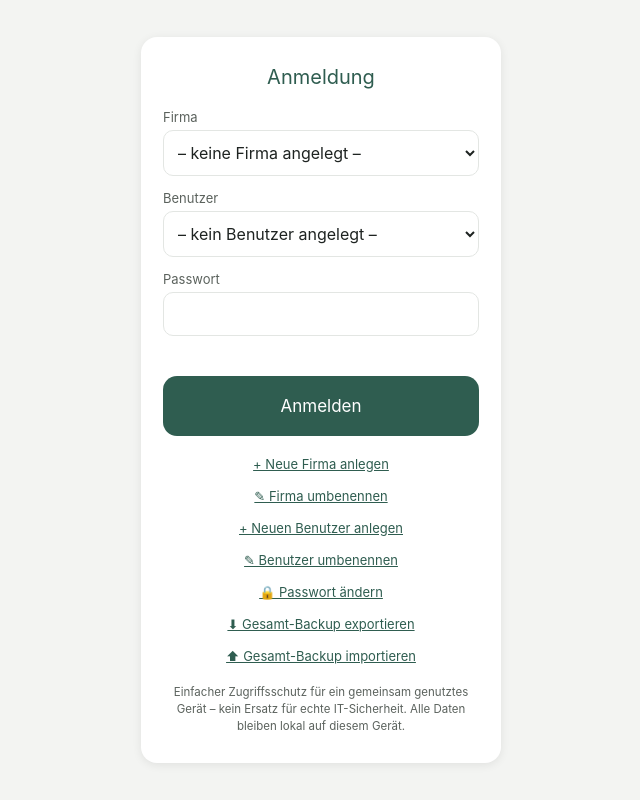
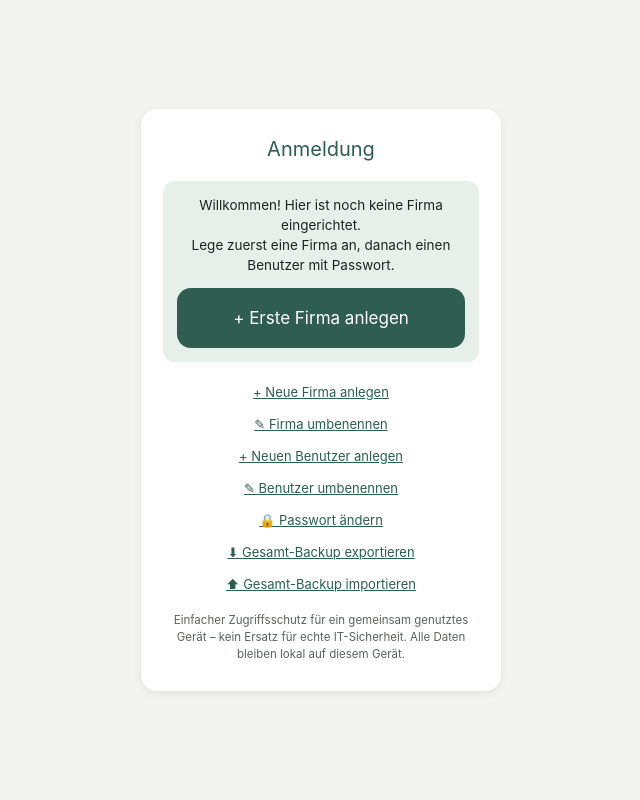
Before and after one commit to rothuwe-bot/zeiterfassung, a plain HTML site: page index.html in a window 1280 px wide. Shown: the whole page, without its empty margins (319-959 px from the left). Drawn offline with Linux system fonts and the light colour scheme.

Commit message:
Add files via upload

```diff
--- a/index.html
+++ b/index.html
@@ -154,6 +154,19 @@
   .login-screen button {
     font-weight: 400;
   }
+  .login-onboarding {
+    margin-bottom: 18px;
+    padding: 14px;
+    background: var(--accent-soft);
+    border-radius: 12px;
+  }
+  .login-onboarding p {
+    margin: 0 0 12px;
+    font-size: 13.5px;
+    line-height: 1.5;
+    color: var(--ink);
+    text-align: center;
+  }
   main {
     padding: 14px 14px 40px;
     display: grid;
@@ -563,6 +576,13 @@
 <div id="loginScreen" class="login-screen">
   <div class="login-box">
     <h1 class="login-title">Anmeldung</h1>
+
+    <div id="loginOnboarding" class="login-onboarding" style="display:none;">
+      <p>Willkommen! Hier ist noch keine Firma eingerichtet.<br>Lege zuerst eine Firma an, danach einen Benutzer mit Passwort.</p>
+      <button class="btn-big btn-kommen" id="btnOnboardingNewCompany" type="button" style="width:100%;">+ Erste Firma anlegen</button>
+    </div>
+
+    <div id="loginFormWrap">
       <div class="login-field">
         <label for="loginCompanySelect">Firma</label>
         <select id="loginCompanySelect"></select>
@@ -577,6 +597,8 @@
       </div>
       <div class="login-error" id="loginError"></div>
       <button class="btn-big btn-kommen" id="btnLogin" style="width:100%;">Anmelden</button>
+    </div>
+
     <div class="login-links">
       <button class="login-link" id="btnNewCompany" type="button">+ Neue Firma anlegen</button>
       <button class="login-link" id="btnRenameCompany" type="button">✎ Firma umbenennen</button>
@@ -1381,7 +1403,21 @@ function populateLoginCompanySelect() {
     sel.innerHTML = companies.map(c => `<option value="${c.id}">${c.name}</option>`).join('');
   }
   populateLoginUserSelect();
-}
+
+  const onboarding = document.getElementById('loginOnboarding');
+  const formWrap = document.getElementById('loginFormWrap');
+  if (companies.length === 0) {
+    onboarding.style.display = 'block';
+    formWrap.style.display = 'none';
+  } else {
+    onboarding.style.display = 'none';
+    formWrap.style.display = '';
+  }
+}
+
+document.getElementById('btnOnboardingNewCompany').addEventListener('click', () => {
+  document.getElementById('btnNewCompany').click();
+});
 
 function populateLoginUserSelect() {
   const companyId = document.getElementById('loginCompanySelect').value;
@@ -1506,6 +1542,10 @@ document.getElementById('loginFileImport').addEventListener('change', (e) => {
     try {
       const imported = JSON.parse(reader.result);
       if (!imported || typeof imported !== 'object' || !imported.namespaces || !Array.isArray(imported.companies) || !Array.isArray(imported.users)) {
+        if (imported && typeof imported === 'object' && (imported.data || imported.version === 2)) {
+          alert('Das ist eine Backup-Datei eines einzelnen Benutzers, kein Gesamt-Backup. Bitte zuerst mit dem betroffenen Benutzer anmelden und die Datei dort unter „Daten sichern → Backup importieren" einspielen.');
+          return;
+        }
         throw new Error('ungültiges Format');
       }
       if (!confirm('Gesamt-Backup importieren? Vorhandene Firmen/Benutzer mit gleicher ID werden überschrieben, alle anderen bleiben zusätzlich erhalten.')) return;
```
Lines whose indentation alone changed are shown as unchanged.
